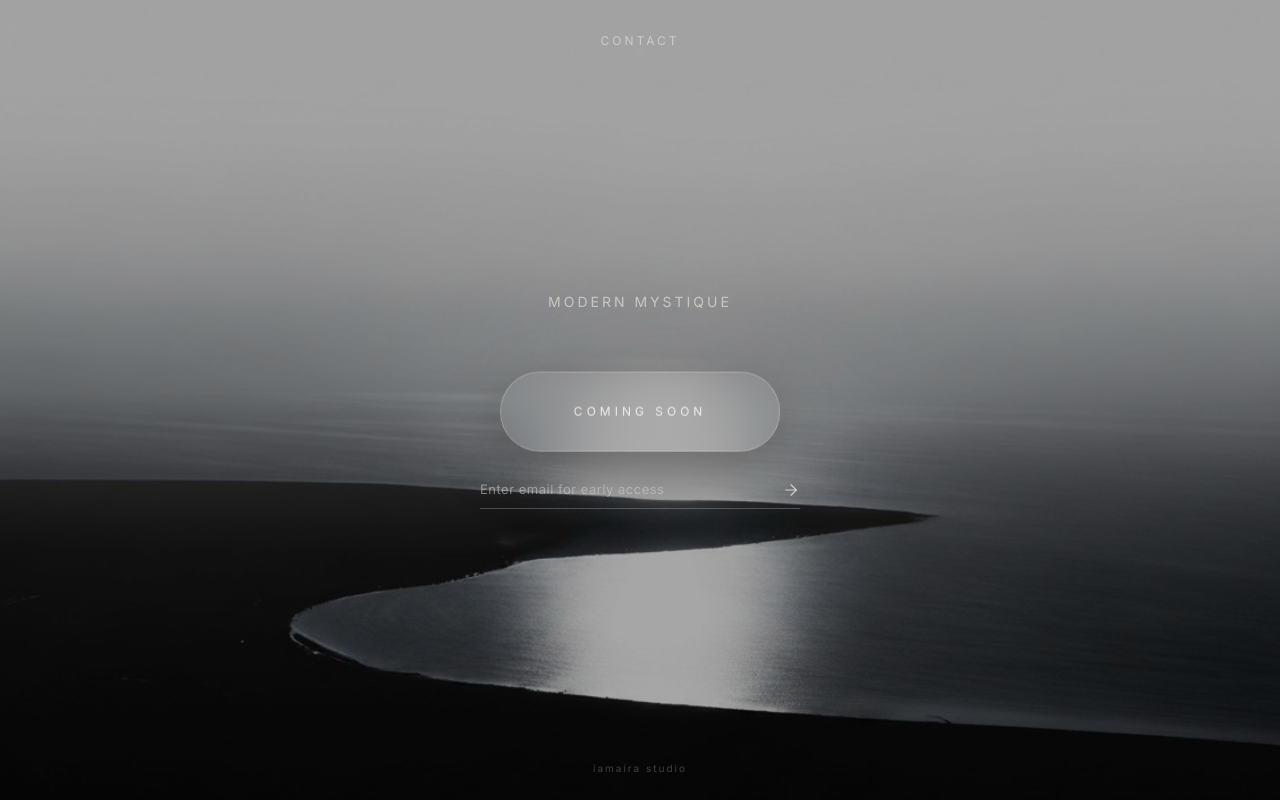
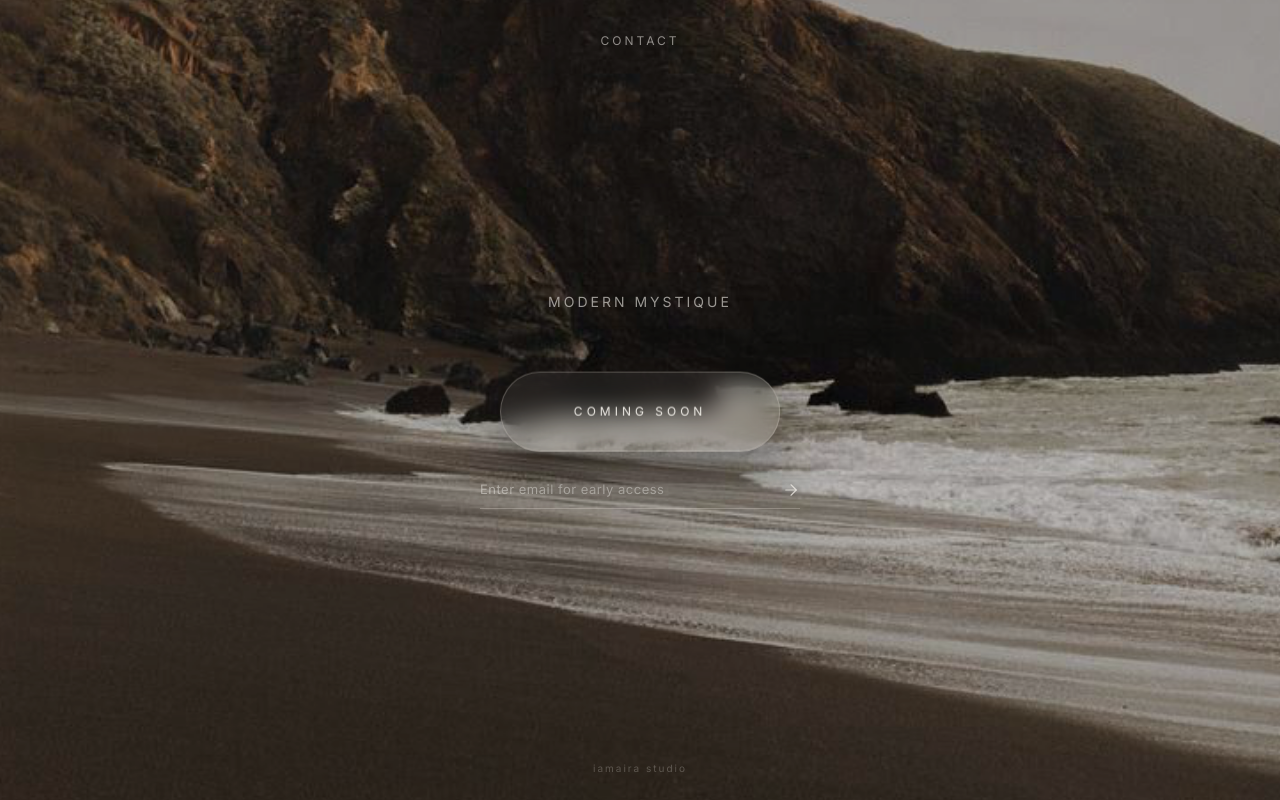
Before and after one commit to iamairastudio/coming-soon, a React (Vite) app: page / in a window 1280 px wide. Built offline with nearby package versions, Linux system fonts and the light colour scheme; a web font is replaced by a local one.

Commit message:
New background: black sand beach

```diff
--- a/src/App.tsx
+++ b/src/App.tsx
@@ -141,7 +141,7 @@ export default function App() {
         src="/images/background.jpg"
         alt=""
         className="absolute inset-0 w-full h-full object-cover object-center"
-        style={{ filter: 'contrast(1.05) brightness(0.65)', transform: 'scale(1.05)' }}
+        style={{ filter: 'contrast(1.02) brightness(0.75)', transform: 'scale(1.02)' }}
       />
 
       {/* Floating fog animation */}
```
Also changed, not shown: public/images/background.jpg.
